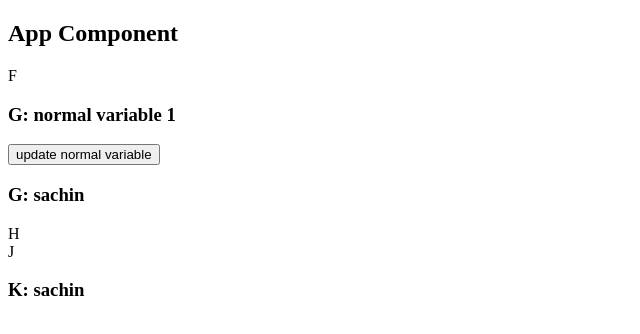
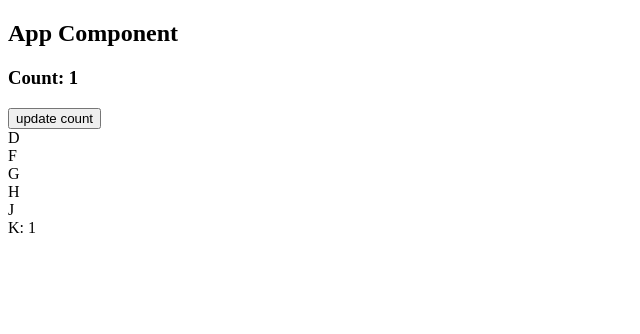
Before and after one commit to venkatravilla333/myapp, a React (Create React App) app: page / in a window 1280 px wide. Shown: the top 334 px of the page, without its empty margins (0-640 px from the left). Built offline with nearby package versions, Linux system fonts and the light colour scheme.

Commit message:
context-api

```diff
--- a/src/App.js
+++ b/src/App.js
@@ -1,7 +1,9 @@
 
 // import Parent from "./Components/Functional-Com/Parent"
 
-import A from "./State/Props-Drilling/A"
+import A from "./State/Global-State/Context-Api-UseState/A"
+
+// import A from "./State/Props-Drilling/A"
 
 // import A from "./State/Props-Drilling/A"
 
--- /dev/null
+++ b/src/State/Global-State/Context-Api-UseState/A.js
@@ -0,0 +1,28 @@
+import React, { useState } from 'react'
+import B from './B'
+import C from './C'
+
+export var countContext = React.createContext()
+
+console.log(countContext._currentValue)
+
+function A() {
+
+  var [count, setCount] = useState(1)
+
+  var updateCount = () => {
+    setCount(count+1)
+  }
+  return (
+    <div>
+      <h3>Count: {count}</h3>
+      <button onClick={updateCount}>update count</button>
+      <countContext.Provider value={count}>
+      <B />
+      <C />
+      </countContext.Provider>
+    </div>
+  )
+}
+
+export default A
--- /dev/null
+++ b/src/State/Global-State/Context-Api-UseState/B.js
@@ -0,0 +1,16 @@
+import React from 'react'
+import D from './D'
+import E from './E'
+
+function B() {
+
+
+  return (
+    <div>
+      <D />
+      <E/>
+    </div>
+  )
+}
+
+export default B
--- /dev/null
+++ b/src/State/Global-State/Context-Api-UseState/C.js
@@ -0,0 +1,14 @@
+import React from 'react'
+import H from './H'
+import I from './I'
+
+function C() {
+  return (
+    <div>
+      <H />
+      <I/>
+    </div>
+  )
+}
+
+export default C
--- /dev/null
+++ b/src/State/Global-State/Context-Api-UseState/D.js
@@ -0,0 +1,9 @@
+import React from 'react'
+
+function D() {
+  return (
+    <div>D</div>
+  )
+}
+
+export default D
--- /dev/null
+++ b/src/State/Global-State/Context-Api-UseState/E.js
@@ -0,0 +1,14 @@
+import React from 'react'
+import F from './F'
+import G from './G'
+
+function E() {
+  return (
+    <div>
+      <F />
+      <G/>
+    </div>
+  )
+}
+
+export default E
--- /dev/null
+++ b/src/State/Global-State/Context-Api-UseState/F.js
@@ -0,0 +1,9 @@
+import React from 'react'
+
+function F() {
+  return (
+    <div>F</div>
+  )
+}
+
+export default F
--- /dev/null
+++ b/src/State/Global-State/Context-Api-UseState/G.js
@@ -0,0 +1,9 @@
+import React from 'react'
+
+function G() {
+  return (
+    <div>G</div>
+  )
+}
+
+export default G
--- /dev/null
+++ b/src/State/Global-State/Context-Api-UseState/H.js
@@ -0,0 +1,9 @@
+import React from 'react'
+
+function H() {
+  return (
+    <div>H</div>
+  )
+}
+
+export default H
--- /dev/null
+++ b/src/State/Global-State/Context-Api-UseState/I.js
@@ -0,0 +1,14 @@
+import React from 'react'
+import J from './J'
+import K from './K'
+
+function I() {
+  return (
+    <div>
+      <J />
+      <K/>
+    </div>
+  )
+}
+
+export default I
--- /dev/null
+++ b/src/State/Global-State/Context-Api-UseState/J.js
@@ -0,0 +1,9 @@
+import React from 'react'
+
+function J() {
+  return (
+    <div>J</div>
+  )
+}
+
+export default J
--- /dev/null
+++ b/src/State/Global-State/Context-Api-UseState/K.js
@@ -0,0 +1,13 @@
+import React, { useContext } from 'react'
+import { countContext } from './A'
+
+function K() {
+  // var count = countContext._currentValue
+  // console.log(count)
+  var count = useContext(countContext)
+  return (
+    <div>K: {count}</div>
+  )
+}
+
+export default K
```
